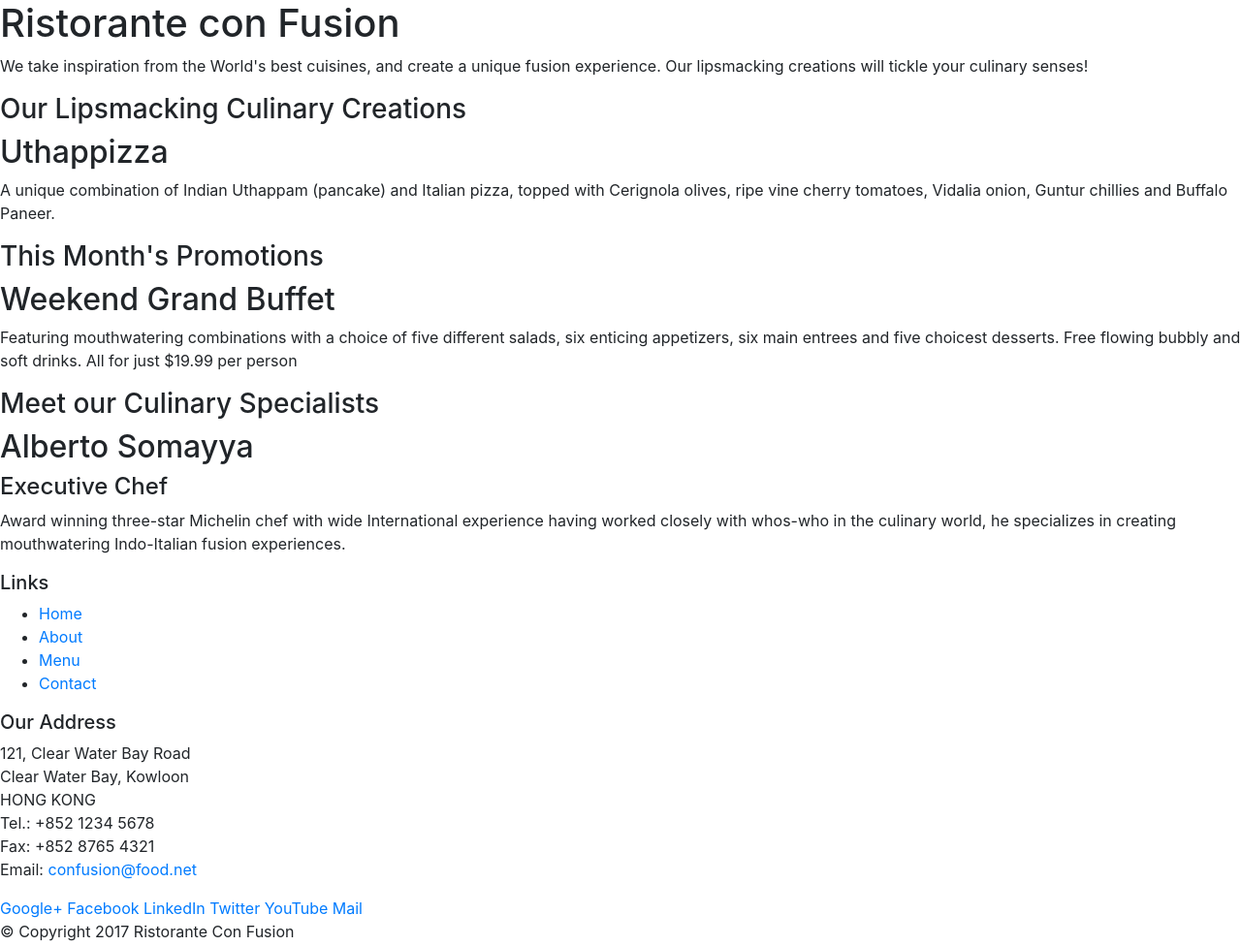
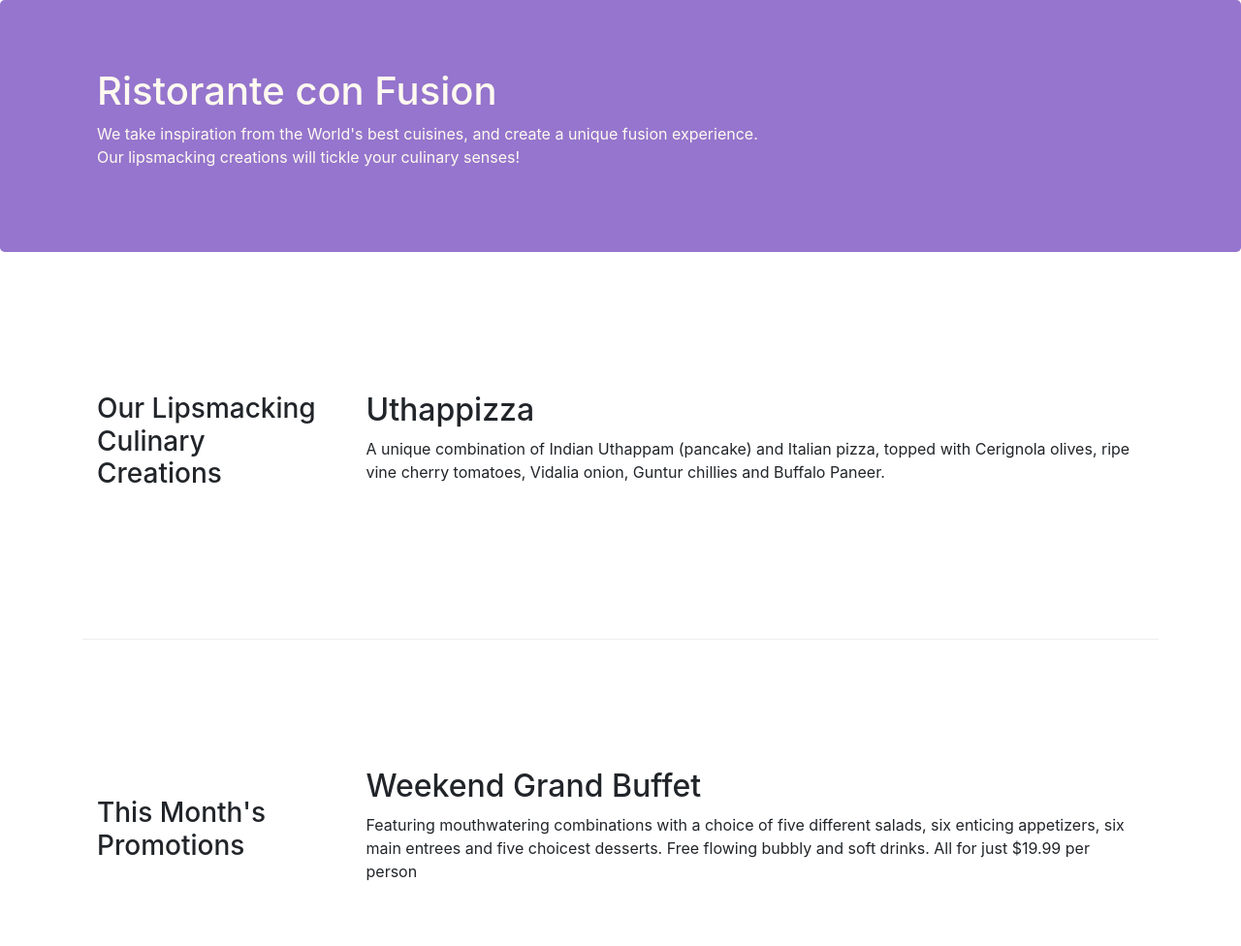
Before and after one commit to andreasjakobik/web-fullstack-course, a website: page Bootstrap4/conFusion/index.html in a window 1280 px wide. Shown: the top 976 px of the page at 97% size. Drawn offline with nearby package versions, Linux system fonts and the light colour scheme.

Commit message:
Bootstrap Grid Part 2

```diff
--- /dev/null
+++ b/Bootstrap4/conFusion/css/styles.css
@@ -0,0 +1,29 @@
+.row-header{
+    margin:0px auto;
+    padding:0px;
+}
+
+.row-content {
+    margin:0px auto;
+    padding: 50px 0px 50px 0px;
+    border-bottom: 1px ridge;
+    min-height:400px;
+}
+
+.footer{
+    background-color: #D1C4E9;
+    margin:0px auto;
+    padding: 20px 0px 20px 0px;
+}
+.jumbotron {
+    padding:70px 30px 70px 30px;
+    margin:0px auto;
+    background: #9575CD ;
+    color:floralwhite;
+}
+
+address{
+    font-size:80%;
+    margin:0px;
+    color:#0f0f0f;
+}
--- a/Bootstrap4/conFusion/index.html
+++ b/Bootstrap4/conFusion/index.html
@@ -9,31 +9,32 @@
 
     <!-- Bootstrap CSS -->
     <link rel="stylesheet" href="node_modules/bootstrap/dist/css/bootstrap.min.css">
+    <link href="css/styles.css" rel="stylesheet">
     <title>Ristorante Con Fusion</title>
 </head>
 
 <body>
 
-    <header>
-        <div>
-            <div>
-                <div>
+    <header class="jumbotron">
+        <div class="container">
+            <div class="row row-header">
+                <div class="col-12 col-sm-8">
                     <h1>Ristorante con Fusion</h1>
                     <p>We take inspiration from the World's best cuisines, and create a unique fusion experience. Our lipsmacking
                         creations will tickle your culinary senses!</p>
                 </div>
-                <div>
+                <div class="col col-sm">
                 </div>
             </div>
         </div>
     </header>
 
-    <div>
-        <div>
-            <div>
+    <div class="container">
+        <div class="row row-content align-items-center">
+            <div class="col-sm-4 col-md-3 flex-last">
                 <h3>Our Lipsmacking Culinary Creations</h3>
             </div>
-            <div>
+            <div class="col-sm col-md flex-first">
                 <h2>Uthappizza</h2>
                 <p>A unique combination of Indian Uthappam (pancake) and Italian pizza, topped with Cerignola olives, ripe vine
                     cherry tomatoes, Vidalia onion, Guntur chillies and Buffalo Paneer.</p>
@@ -41,11 +42,11 @@
         </div>
 
 
-        <div>
-            <div>
+        <div class="row row-content align-items-center">
+            <div class="col-sm-4 col-md-3">
                 <h3>This Month's Promotions</h3>
             </div>
-            <div>
+            <div class="col-sm col-md">
                 <h2>Weekend Grand Buffet</h2>
                 <p>Featuring mouthwatering combinations with a choice of five different salads, six enticing appetizers, six
                     main entrees and five choicest desserts. Free flowing bubbly and soft drinks. All for just $19.99 per
@@ -53,11 +54,11 @@
             </div>
         </div>
 
-        <div>
-            <div>
+        <div class="row row-content align-items-center">
+            <div class="col-sm-4 col-md-3">
                 <h3>Meet our Culinary Specialists</h3>
             </div>
-            <div>
+            <div class="col-sm col-md">
                 <h2>Alberto Somayya</h2>
                 <h4>Executive Chef</h4>
                 <p>Award winning three-star Michelin chef with wide International experience having worked closely with whos-who
@@ -66,25 +67,25 @@
         </div>
     </div>
 
-    <footer>
-        <div>
-            <div>
-                <div>
+    <footer class="footer">
+        <div class="container">
+            <div class="row">
+                <div class="col-5 col-sm-2">
                     <h5>Links</h5>
-                    <ul>
+                    <ul class="list-unstyled">
                         <li><a href="#">Home</a></li>
                         <li><a href="#">About</a></li>
                         <li><a href="#">Menu</a></li>
                         <li><a href="#">Contact</a></li>
                     </ul>
                 </div>
-                <div>
+                <div class="col-6 col-sm-5">
                     <h5>Our Address</h5>
                     <address>
                         121, Clear Water Bay Road<br> Clear Water Bay, Kowloon<br> HONG KONG<br> Tel.: +852 1234 5678<br>                        Fax: +852 8765 4321<br> Email: <a href="mailto:confusion@food.net">confusion@food.net</a>
                     </address>
                 </div>
-                <div>
+                <div class="col col-sm-4 align-self-center">
                     <div>
                         <a href="http://google.com/+">Google+</a>
                         <a href="http://www.facebook.com/profile.php?id=">Facebook</a>
@@ -95,17 +96,17 @@
                     </div>
                 </div>
             </div>
-            <div>
-                <div>
+            <div class="row justify-content-center">
+                <div class="col-auto">
                     <p>© Copyright 2017 Ristorante Con Fusion</p>
                 </div>
             </div>
         </div>
     </footer>
- <!-- jQuery first, then Tether, then Bootstrap JS. -->
- <script src="node_modules/jquery/dist/jquery.min.js"></script>
- <script src="node_modules/tether/dist/js/tether.min.js"></script>
- <script src="node_modules/bootstrap/dist/js/bootstrap.min.js"></script>
+    <!-- jQuery first, then Tether, then Bootstrap JS. -->
+    <script src="node_modules/jquery/dist/jquery.min.js"></script>
+    <script src="node_modules/tether/dist/js/tether.min.js"></script>
+    <script src="node_modules/bootstrap/dist/js/bootstrap.min.js"></script>
 </body>
 
 </html>
```
